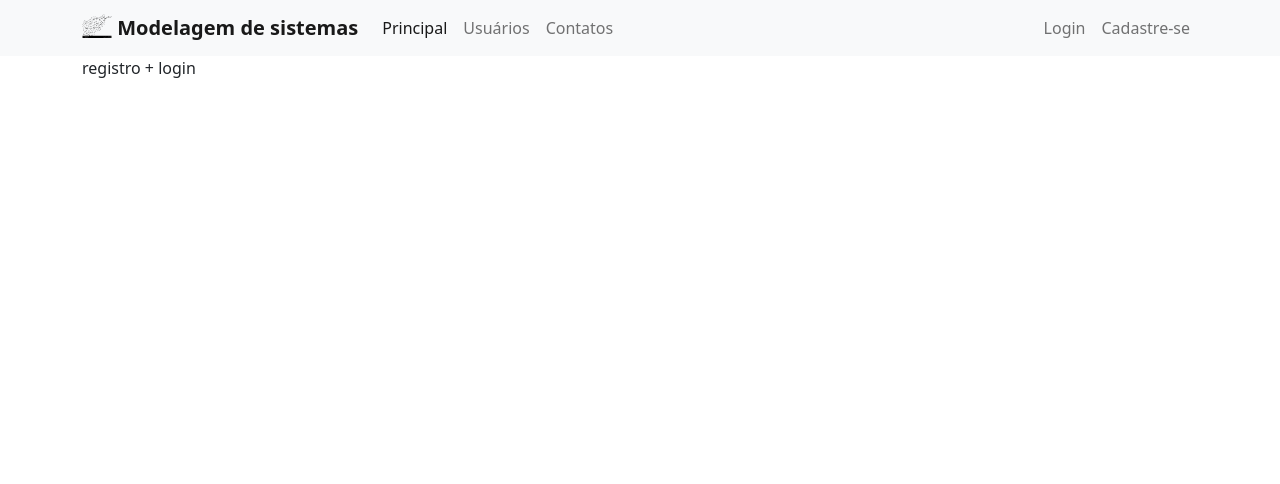
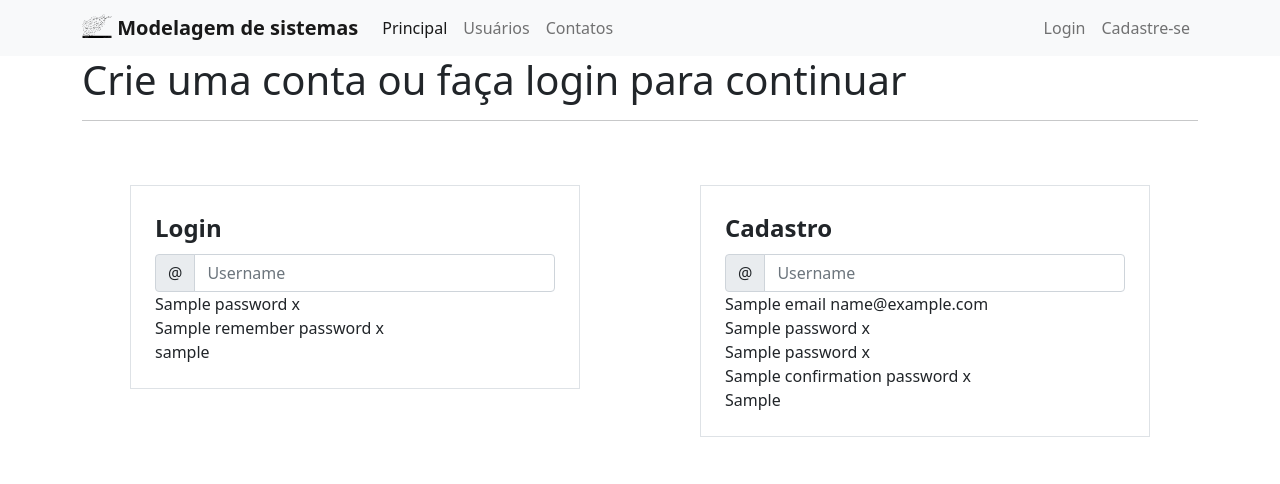
Before and after one commit to Ana-ovidio/System_modeling, a Python web app: template templates/register_login.html in a window 1280 px wide. Shown: the top 484 px of the page. Run offline with Jinja, Linux system fonts and the light colour scheme; the template is opened without the code that fills it: most values are stand-ins (such as "Sample title", 1, 10 or a date in 2020).

Commit message:
Criação de formulários de cadastro e de login

```diff
--- a/templates/register_login.html
+++ b/templates/register_login.html
@@ -1,9 +1,65 @@
 {% extends 'base.html' %}
 
 {% block bory %}
-    <div class="container">
+    <div class="container" xmlns="http://www.w3.org/1999/html">
+        <h1>Crie uma conta ou faça login para continuar</h1>
+        <hr>
+        <div class="row">
 
-    registro + login
+            <div class="col">
+                <form method="POST" action="" class="border p-4 m-5">
+                    <legend><strong>Login</strong></legend>
+                    <fieldset>
+                        <div class = "form-group">
+                            <div class="input-group">
+                                <div class="input-group-text">@</div>
+                                <input type="text" class="form-control" id="autoSizingInputGroup" placeholder="Username">
+                            </div>
+                        </div>
+                        <div class = 'form-group'>
+                            {{cl.password.label (class="form-control-label")}}
+                            {{cl.password (class="form-control mt-0.5 ")}}
+                        </div>
+                        <div class = 'form-group'>
+                            {{cl.remember_password.label(class="form-check-label")}}
+                            {{cl.remember_password(class="form-check-input ")}}
+                        </div>
+                    </fieldset>
+                    {{cl.button_submit_login (class="btn btn-dark btn-sm mt-2")}}
+                </form>
+            </div>
 
+
+            <div class="col">
+                <form method="POST" action="" class="border p-4 m-5">
+                    <legend><strong>Cadastro</strong></legend>
+                    <fieldset>
+                        <div class = "form-group">
+                            <div class="input-group">
+                                <div class="input-group-text">@</div>
+                                <input type="text" class="form-control" id="autoSizingInputGroup" placeholder="Username">
+                            </div>
+                        </div>
+                        <div class = 'form-group'>
+                            {{ca.email.label (class="form-control-label")}}
+                            {{ca.email (class="form-control mt-0.5 ")}}
+                        </div>
+                        <div class = 'form-group'>
+                            {{ca.password.label (class="form-control-label")}}
+                            {{ca.password (class="form-control mt-0.5 ")}}
+                        </div>
+                        <div class = 'form-group'>
+                            {{cl.password.label (class="form-control-label")}}
+                            {{cl.password (class="form-control mt-0.5 ")}}
+                        </div>
+                        <div class = 'form-group'>
+                            {{ca.confirmation_password.label (class="form-control-label")}}
+                            {{ca.confirmation_password (class="form-control mt-0.5 ")}}
+                        </div>
+                    </fieldset>
+                    {{ca.button_submit_create_account (class="btn btn-dark btn-sm mt-2")}}
+                </form>
+            </div>
+        </div>
     </div>
 {% endblock %}
```
Also changed, not shown: forms.py (added, +22 -0 lines), 1 other file.
